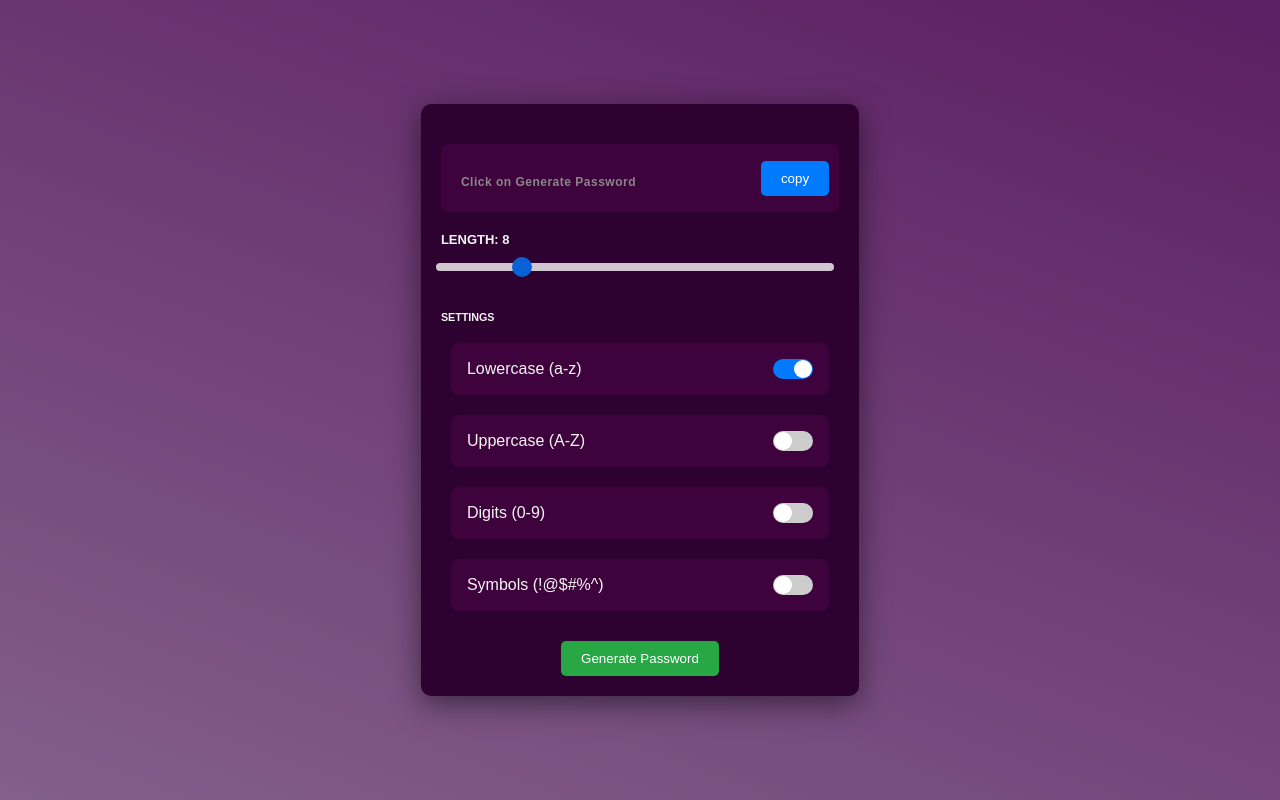
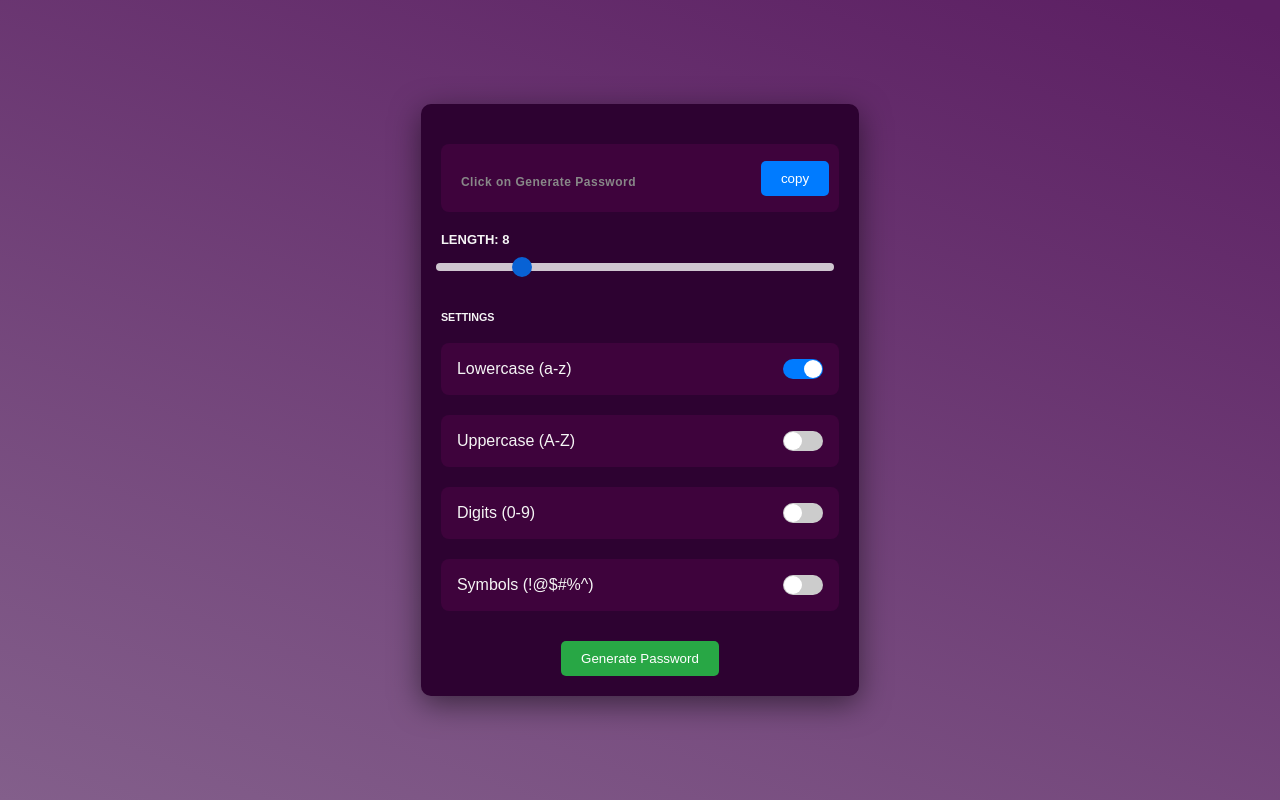
Before and after one commit to chengivan2/passgen, a Next.js app: page / in a window 1280 px wide. Built offline with nearby package versions, Linux system fonts and the light colour scheme.

Commit message:
Modified styling for options

```diff
--- a/src/app/theform.css
+++ b/src/app/theform.css
@@ -24,7 +24,7 @@
 .the-password input {
   font-size: 24px;
   font-weight: bold;
-  letter-spacing: .5px;
+  letter-spacing: 0.5px;
   color: #f8f8f8;
   width: 300px;
   padding: 10px;
@@ -143,9 +143,11 @@ div.settings-title {
   flex-wrap: wrap;
   justify-content: center;
   margin-bottom: 20px;
+  align-content: center;
 }
 
 .option {
+  width: 100%;
   margin: 10px;
   display: flex;
   align-items: center;
```
